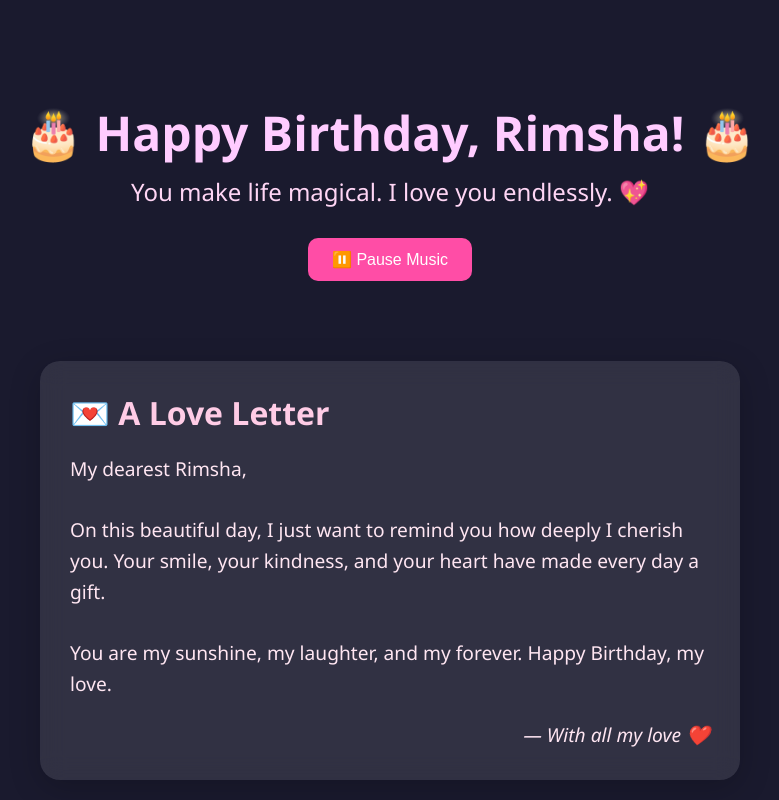
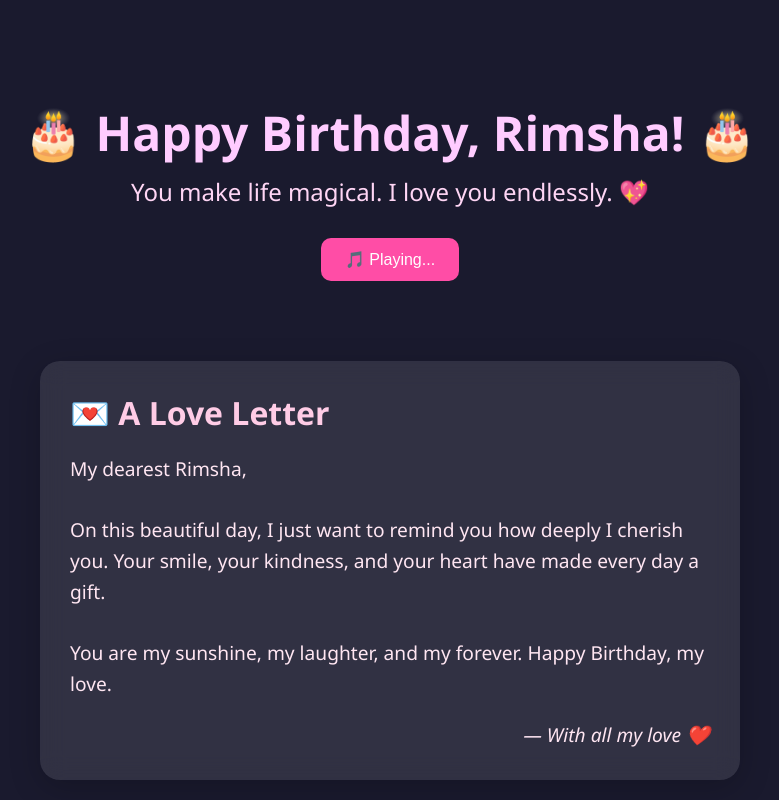
Before and after one commit to fahadfazal/New-Wish, a plain HTML site: page index.html in a window 1280 px wide. Both pictures are taken after a click on the button "▶️ Play Music". Shown: the whole page, without its empty margins (250-1029 px from the left). Drawn offline with Linux system fonts and the light colour scheme.

Commit message:
Update index.html

```diff
--- a/index.html
+++ b/index.html
@@ -10,8 +10,10 @@
 
   <div class="background"></div>
 
+  <!-- 🔊 Background Audio -->
   <audio id="bgMusic" loop>
-    <source src="music/your-song.mp3" type="audio/mp3">
+    <source src="songnew2.mp3" type="audio/mp3">
+    Your browser does not support the audio element.
   </audio>
 
   <div class="hero">
@@ -31,6 +33,20 @@
   </div>
 
   <canvas id="confettiCanvas"></canvas>
+
+  <script>
+    const playBtn = document.getElementById('playBtn');
+    const bgMusic = document.getElementById('bgMusic');
+
+    playBtn.addEventListener('click', () => {
+      bgMusic.play().catch(err => {
+        console.log("Audio play failed:", err);
+      });
+      playBtn.textContent = '🎵 Playing...';
+      playBtn.disabled = true;
+    });
+  </script>
+
   <script src="script.js"></script>
 </body>
 </html>
```
